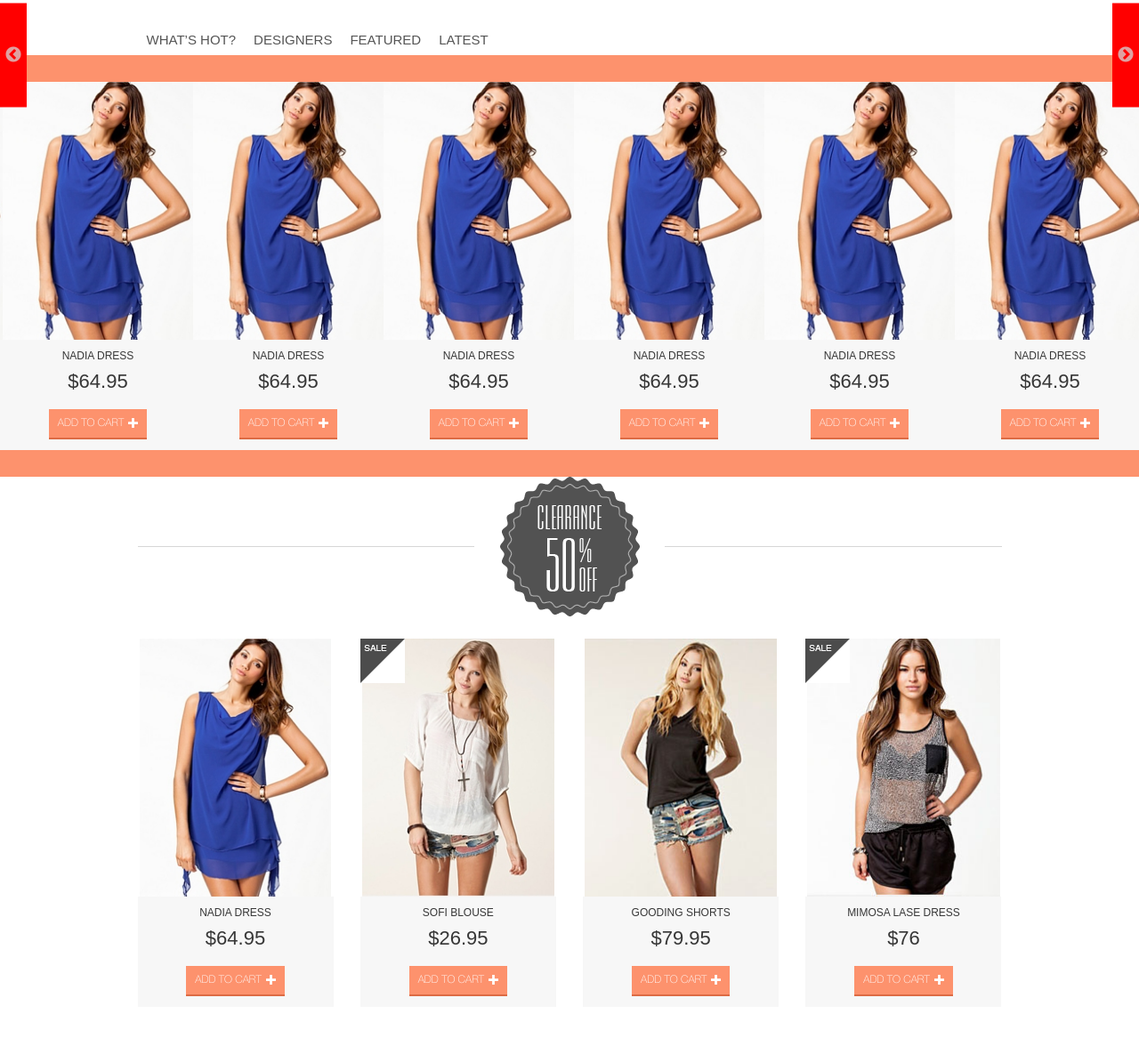
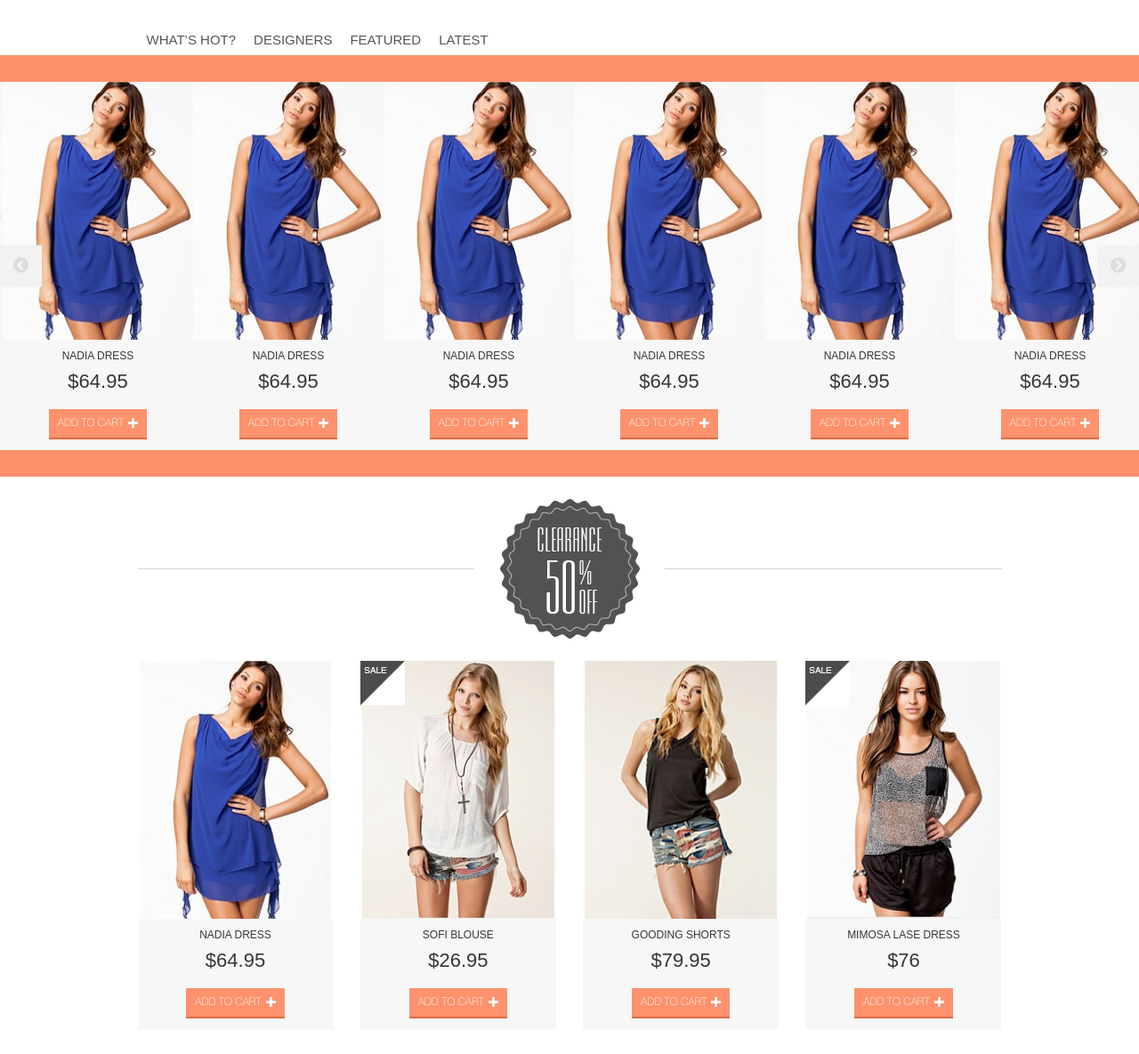
Before and after one commit to darkcrashma/lookshop, a website: page app/index.html in a window 1280 px wide. Shown: the part 1087-2272 px from the top of the page at 89% size. Drawn offline with Linux system fonts and the light colour scheme.

Commit message:
#fix product slider

```diff
--- a/app/css/main.css
+++ b/app/css/main.css
@@ -811,6 +811,10 @@ table {
   text-align: center;
 }
 
+.clearance-wrap {
+  margin-top: 25px;
+}
+
 .clearance-title {
   position: relative;
   display: -webkit-box;
@@ -1084,11 +1088,11 @@ table {
 
 .products-slider-wrap .slick-prev,
 .products-slider-wrap .slick-next {
-  background-color: red;
-  width: 30px;
-  height: 117px;
+  display: block;
+  background-color: #f2f2f2;
+  width: 47px;
+  height: 47px;
   z-index: 10;
-  top: 0;
 }
 
 .products-slider-wrap .slick-prev {
--- a/app/js/main.js
+++ b/app/js/main.js
@@ -10,5 +10,6 @@ $(document).ready( function() {
         dots: false,
         slidesToShow: 6,
         slidesToScroll: 0.5,
+        swipeToSlide: true,
     });
 });
```
